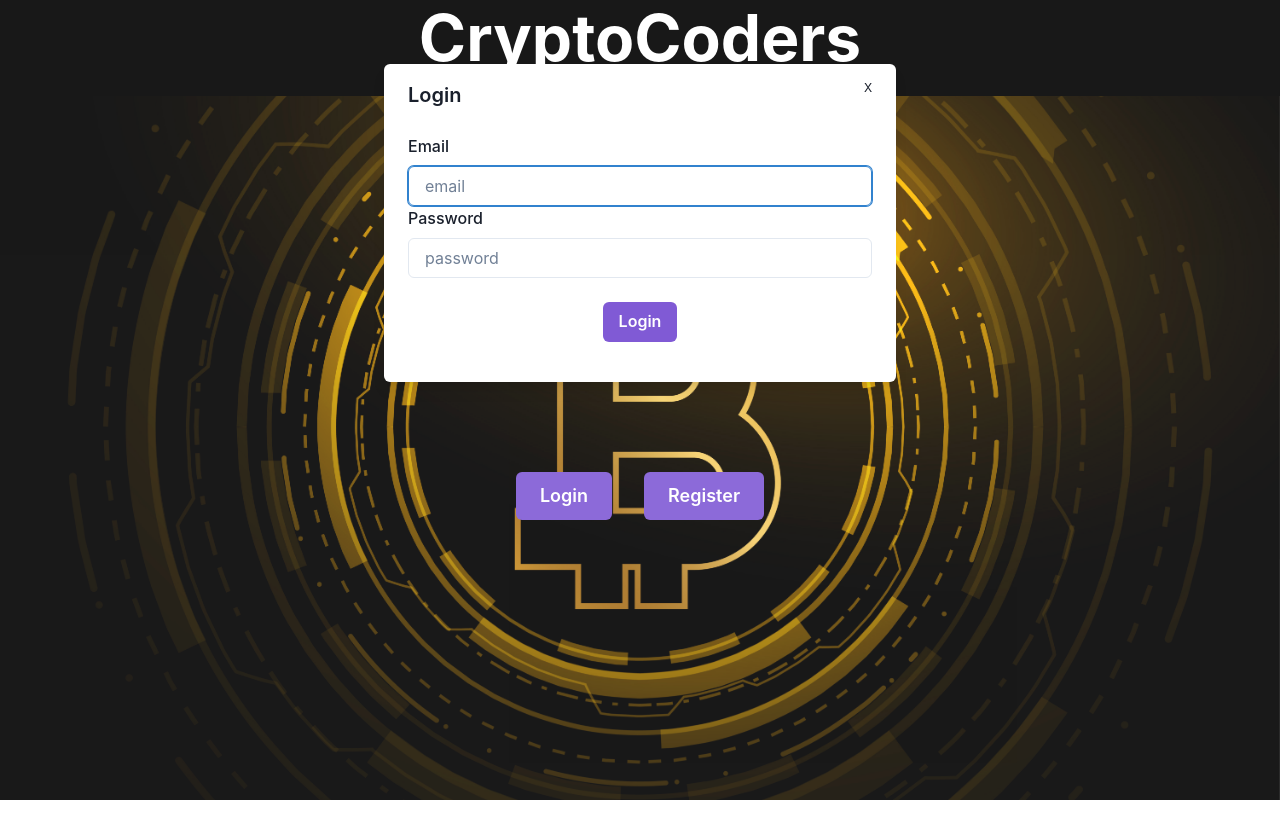
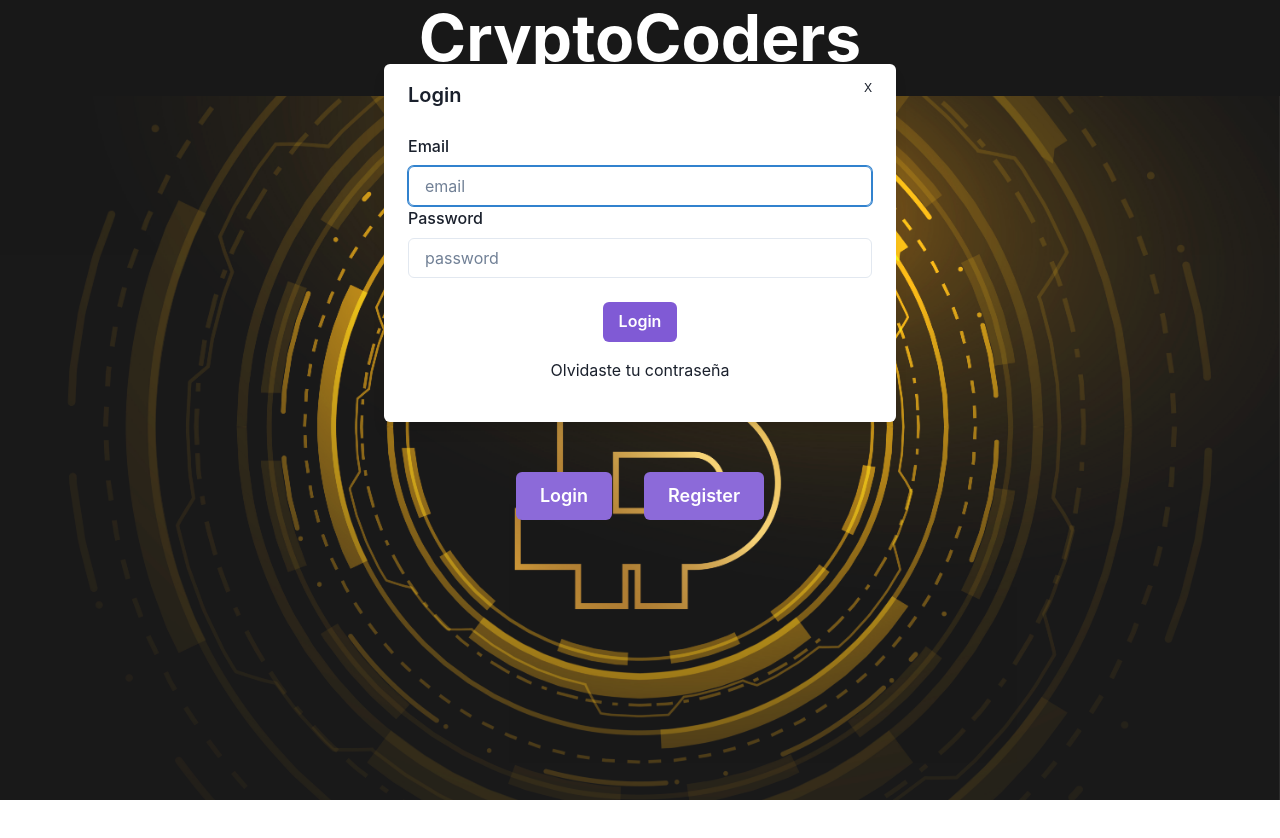
Before and after one commit to requin883/NuevoFront, a React app: page /Login in a window 1280 px wide. Both pictures are taken after a click on the button "Login". Shown: the top 838 px of the page. Built offline with nearby package versions, Linux system fonts and the light colour scheme; the HTML template or start-up script is replaced by a standard one.

Commit message:
feat: add link for emailAlert modal

```diff
--- a/src/Pages/Homepages/Components/Login.jsx
+++ b/src/Pages/Homepages/Components/Login.jsx
@@ -1,9 +1,11 @@
 import * as yup from "yup";
+import { useEffect } from "react";
 import { useForm } from "react-hook-form";
 import { yupResolver } from "@hookform/resolvers/yup";
 import API_AXIOS from "../../../../settings/settings";
 import endpointList from "../../../../settings/endpoints";
-import { useNavigate } from "react-router-dom";
+import { Route, Routes, useNavigate, Link as reactLink } from "react-router-dom";
+import { loginSchema } from "../../../Utils/yupSchemas"
 import {
   Modal,
   ModalContent,
@@ -17,21 +19,22 @@ import {
   Input,
   Button,
   Center,
+  Link,
+  useDisclosure,
+  Flex,
 } from '@chakra-ui/react'
+import EmailAlert from "./EmailAlert";
 
-const schema = yup.object().shape({
-  email: yup.string().email().required(),
-  password: yup.string().min(6).required(),
-});
 
 function Login(props) {
   let { isOpen, onClose } = props.val;
+  let { isOpen: isOpen1, onOpen: onOpen1, onClose: onClose1 } = useDisclosure();
   const {
     register,
     formState: { errors },
     handleSubmit,
   } = useForm({
-    resolver: yupResolver(schema),
+    resolver: yupResolver(loginSchema),
   });
 
   const navigate = useNavigate();
@@ -70,15 +73,19 @@ function Login(props) {
               <Input id="pw" placeholder="password" type="password" {...register("password")} />
               <FormErrorMessage>{errors.email && errors.password?.message}</FormErrorMessage>
             </FormControl>
-            <Center>
+            <Flex flexDir="column" justify="center" align="center">
               <Button colorScheme="purple" mt="1.5em" type="submit" value="register">Login</Button>
-            </Center>
+              <Link onClick={onOpen1} as={reactLink} to="/login/forgetpassword" pt="1em">Olvidaste tu contraseña</Link>
+            </Flex>
           </form>
         </ModalBody>
         <ModalFooter>
           <ModalCloseButton onClick={onClose}>X</ModalCloseButton>
         </ModalFooter>
       </ModalContent>
+      <Routes>
+        <Route path='/forgetpassword' element={<EmailAlert val={{ isOpen1, onClose1 }} />} />
+      </Routes>
     </Modal>
   );
 }
```
